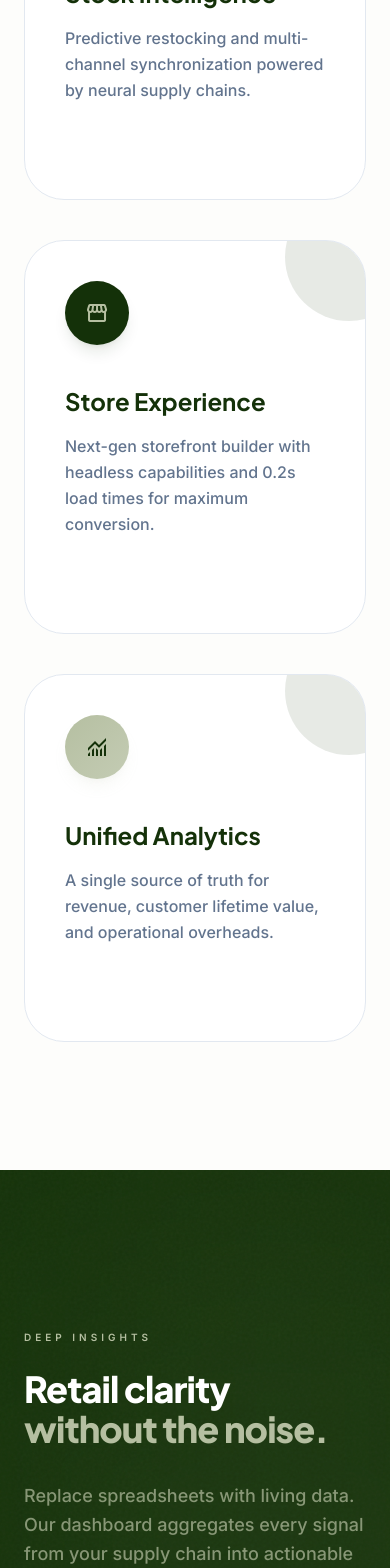
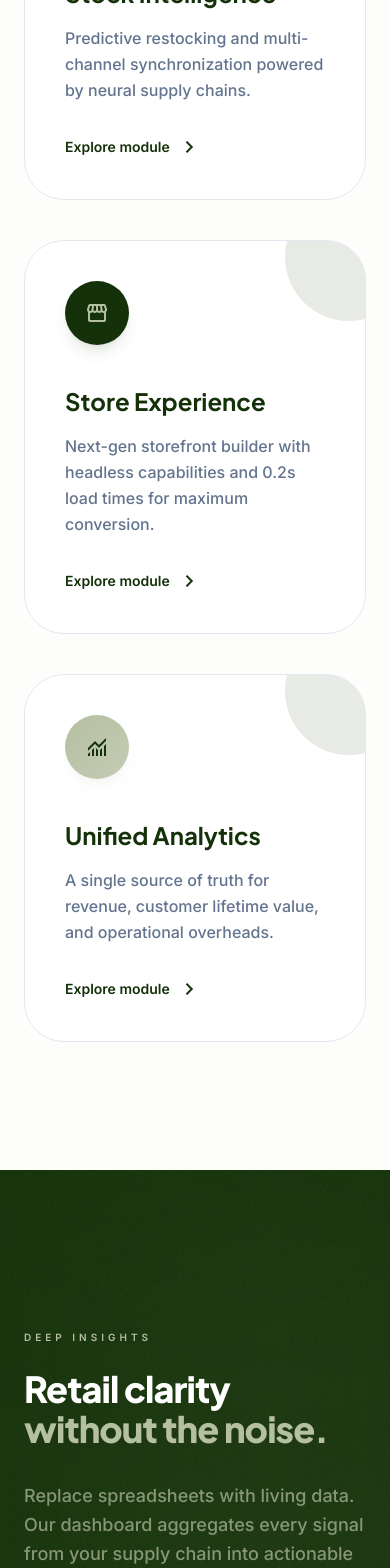
Before and after one commit to SunilSihag1/Vertex, a React (Vite) app in the folder client/: page / in a window 390 px wide. Shown: the part 1740-3308 px from the top of the page. Built offline with nearby package versions, Linux system fonts and the light colour scheme.

Commit message:
done minor changes landing page, navbar, and footer

```diff
--- a/client/src/components/layout/footer.jsx
+++ b/client/src/components/layout/footer.jsx
@@ -9,7 +9,7 @@ const Footer = () => {
 
     return (
 
-        <footer className="bg-white dark:bg-background-dark border-t border-slate-100 dark:border-slate-800 pt-16 md:pt-24 pb-12">
+        <footer className="bg-white dark:bg-background-dark border-t border-slate-100 dark:border-slate-800 pt-16 md:pt-24 pb-12 m-auto">
             <div className="max-w-7xl mx-auto px-6">
 
                 {/* Top Grid */}
--- a/client/src/components/layout/navbar.jsx
+++ b/client/src/components/layout/navbar.jsx
@@ -102,7 +102,7 @@ const Navbar = () => {
                     {/* Hamburger */}
                     <button
                         onClick={() => setMenuOpen(!menuOpen)}
-                        className="min-[950px]:hidden w-10 h-10 rounded-lg flex flex-col justify-center items-center gap-1 bg-primary dark:bg-primary transition-all duration-300"
+                        className="min-[950px]:hidden w-10 h-10 rounded-lg flex flex-col justify-center items-center gap-1 bg-primary dark:bg-primary transition-all duration-300 cursor-pointer"
                     >
                         <span
                             className={`w-6 h-[2px] bg-white transition-all duration-300 ${menuOpen ? "rotate-45 translate-y-[6px]" : ""
--- a/client/src/pages/landing/landing.jsx
+++ b/client/src/pages/landing/landing.jsx
@@ -120,7 +120,7 @@ const Landing = () => {
                                 <p className="text-slate-500 dark:text-primary leading-relaxed font-medium">Predictive restocking and multi-channel
                                     synchronization powered by neural supply chains.</p>
                                 <div
-                                    className="mt-8 flex items-center gap-2 text-primary font-bold text-sm opacity-0 group-hover:opacity-100 transition-opacity">
+                                    className="mt-8 flex items-center gap-2 text-primary font-bold text-sm opacity-0 max-[768px]:opacity-100 group-hover:opacity-100 transition-opacity">
                                     <a href="#">Explore module</a> <span className="material-symbols-outlined text-base">chevron_right</span>
                                 </div>
                             </div>
@@ -137,7 +137,7 @@ const Landing = () => {
                                 <p className="text-slate-500 dark:text-primary leading-relaxed font-medium">Next-gen storefront builder with headless
                                     capabilities and 0.2s load times for maximum conversion.</p>
                                 <div
-                                    className="mt-8 flex items-center gap-2 text-primary font-bold text-sm opacity-0 group-hover:opacity-100 transition-opacity">
+                                    className="mt-8 flex items-center gap-2 text-primary font-bold text-sm opacity-0 max-[768px]:opacity-100 group-hover:opacity-100 transition-opacity">
                                     <a href="#">Explore module</a> <span className="material-symbols-outlined text-base">chevron_right</span>
                                 </div>
                             </div>
@@ -154,7 +154,7 @@ const Landing = () => {
                                 <p className="text-slate-500 dark:text-primary leading-relaxed font-medium">A single source of truth for revenue,
                                     customer lifetime value, and operational overheads.</p>
                                 <div
-                                    className="mt-8 flex items-center gap-2 text-primary font-bold text-sm opacity-0 group-hover:opacity-100 transition-opacity">
+                                    className="mt-8 flex items-center gap-2 text-primary font-bold text-sm opacity-0 max-[768px]:opacity-100 group-hover:opacity-100 transition-opacity">
                                     <a href="#">Explore module</a> <span className="material-symbols-outlined text-base">chevron_right</span>
                                 </div>
                             </div>
@@ -325,19 +325,19 @@ const Landing = () => {
                         <div className="absolute top-0 right-0 w-96 h-96 bg-sage/10 blur-[100px] rounded-full"></div>
                         <div className="absolute bottom-0 left-0 w-96 h-96 bg-white/5 blur-[80px] rounded-full"></div>
                         <div className="relative z-10 flex flex-col items-center gap-10">
-                            <h2 className="text-5xl md:text-7xl font-extrabold text-white tracking-tight font-display max-w-4xl">
+                            <h2 className="text-5xl md:text-7xl max-[425px]:text-4xl font-extrabold text-white tracking-tight font-display max-w-4xl">
                                 Ready to redefine your retail engine?</h2>
-                            <p className="text-sage/70 text-xl md:text-2xl max-w-2xl leading-relaxed font-medium">
+                            <p className="text-sage/70 text-xl md:text-xl max-[425px]:text-sm max-w-2xl leading-relaxed font-medium">
                                 Join the 5,000+ merchants who transitioned from manual chaos to automated growth.
                             </p>
                             <div className="flex flex-col sm:flex-row gap-5 w-full justify-center">
                                 <button
-                                    className="shimmer-btn bg-white text-primary px-12 py-6 rounded-full font-black text-xl hover:scale-105 transition-transform shadow-2xl cursor-pointer
+                                    className="shimmer-btn bg-white text-primary px-12 py-6 rounded-full max-[426px]:rounded-3xl max-[426px]:px-6 font-black text-xl max-[426px]:text-sm hover:scale-105 transition-transform shadow-2xl cursor-pointer
                                     ">
                                     Build My Store
                                 </button>
                                 <button
-                                    className="bg-primary border border-white/20 text-white px-12 py-6 rounded-full font-bold text-xl hover:bg-white/5 transition-colors cursor-pointer">
+                                    className="bg-primary border border-white/20 text-white px-12 py-6 rounded-full max-[426px]:rounded-3xl max-[426px]:px-6 font-bold text-xl max-[426px]:text-sm hover:bg-white/5 transition-colors cursor-pointer">
                                     Request Pricing
                                 </button>
                             </div>
```
